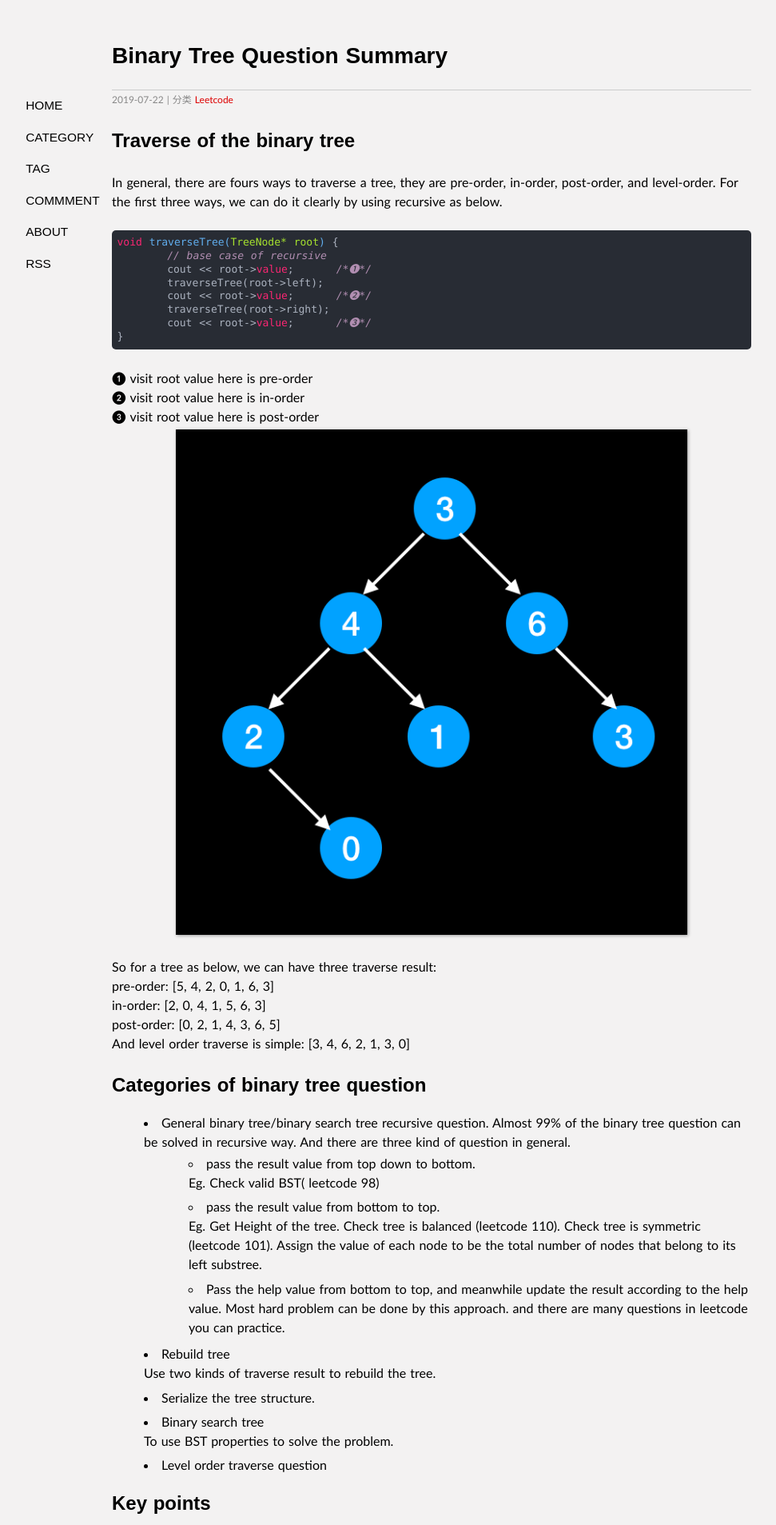
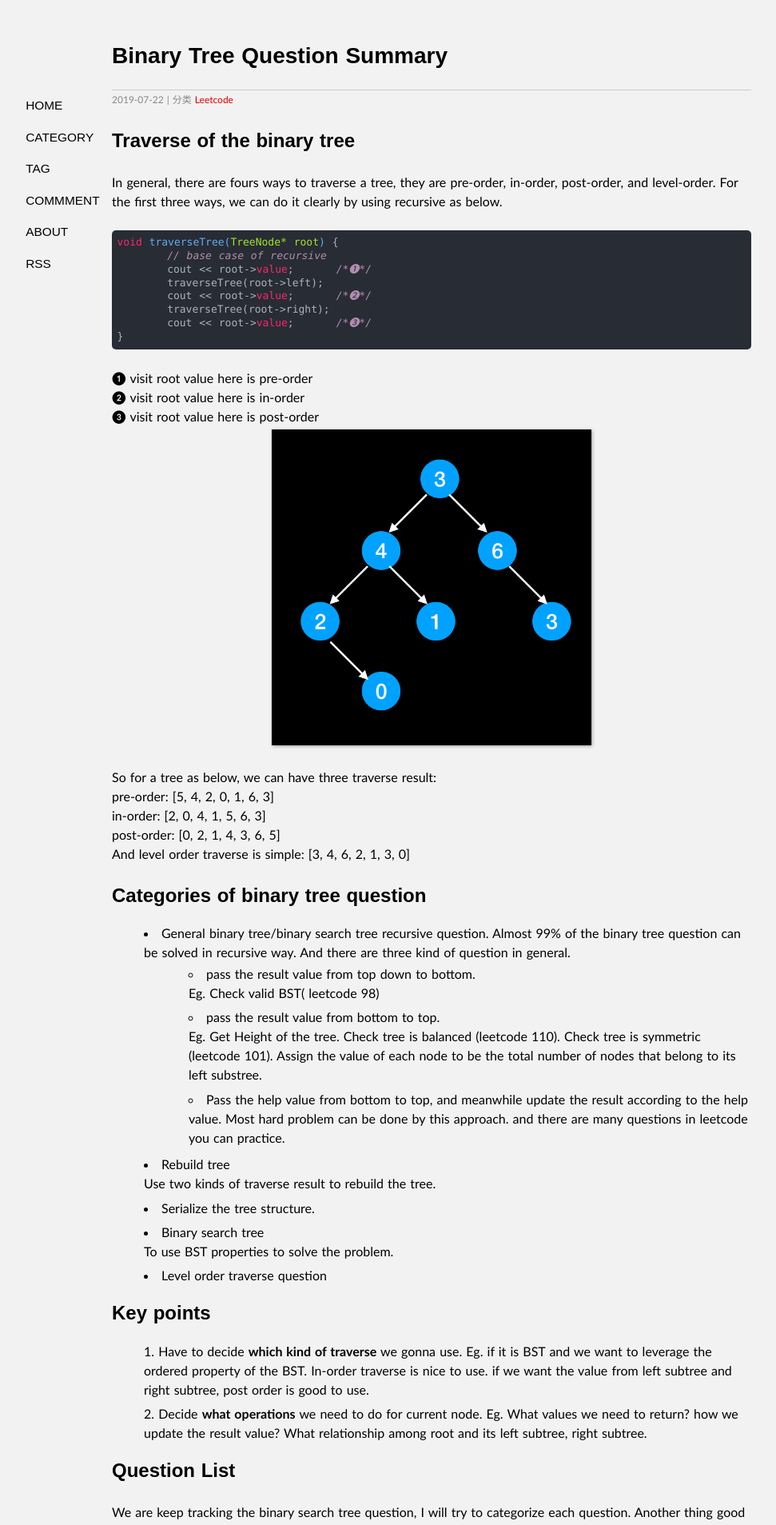
Before and after one commit to goingeast/goingeast.github.io, a Jekyll site: the page built from _posts/2019-07-22-Binary-Tree-Question-Summary.md, in a window 1280 px wide. Shown: the top 1907 px of the page at 80% size, without its empty margins (100-1071 px from the left). Built offline with Jekyll 4.4.1, drawn with Linux system fonts in a browser that asks for light colours; our own code applies the rules of GitHub Pages for plain Markdown files.

Commit message:
Update 2019-07-22-Binary-Tree-Question-Summary.md

```diff
--- a/_posts/2019-07-22-Binary-Tree-Question-Summary.md
+++ b/_posts/2019-07-22-Binary-Tree-Question-Summary.md
@@ -16,7 +16,7 @@ void traverseTree(TreeNode* root) {
 ❶ visit root value here is pre-order
 ❷ visit root value here is in-order
 ❸ visit root value here is post-order
-![Alt text](../media/pic/bt_summary.png)
+<img src ="../media/pic/bt_summary.png"  width="400">
 So for a tree as below, we can have three traverse result:
 pre-order: [5, 4, 2, 0, 1, 6, 3]
 in-order: [2, 0, 4, 1, 5, 6, 3]
```
